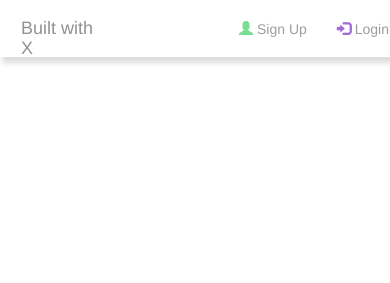
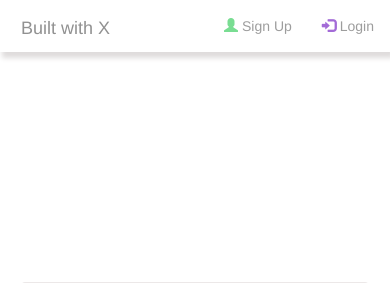
Before and after one commit to aanu1143/BuildWithX, a Django app: template templates/profile_detail.html in a window 390 px wide. Shown: the top 283 px of the page. Run offline with Django 3.2, Linux system fonts and the light colour scheme; the template is opened without the code that fills it, so the values that code supplies are empty; some libraries are stand-ins or nearby versions.

Commit message:
view change

```diff
--- a/static/css/base.css
+++ b/static/css/base.css
@@ -107,7 +107,7 @@ nav{
 .homenav{
     width:100vw;
     background-color: #e8e6e400;
-    padding: 0px 20px;
+    padding: 0px 10px;
     position: absolute;
     border:0px;
     top:10px;
@@ -608,6 +608,7 @@ div.createbtn {
     }
     .container-fluid>.navbar-header {
         margin-right: 2px;
+        width: 50%;
     }
     .navbar-brand {
         margin-left: 0px;
@@ -621,6 +622,7 @@ div.createbtn {
         display: flex;
         width: 78%;
         justify-content: flex-end;
+        margin: auto;
     }
     .navbar-nav>li>.dropdown-menu {
         position: absolute;
```
